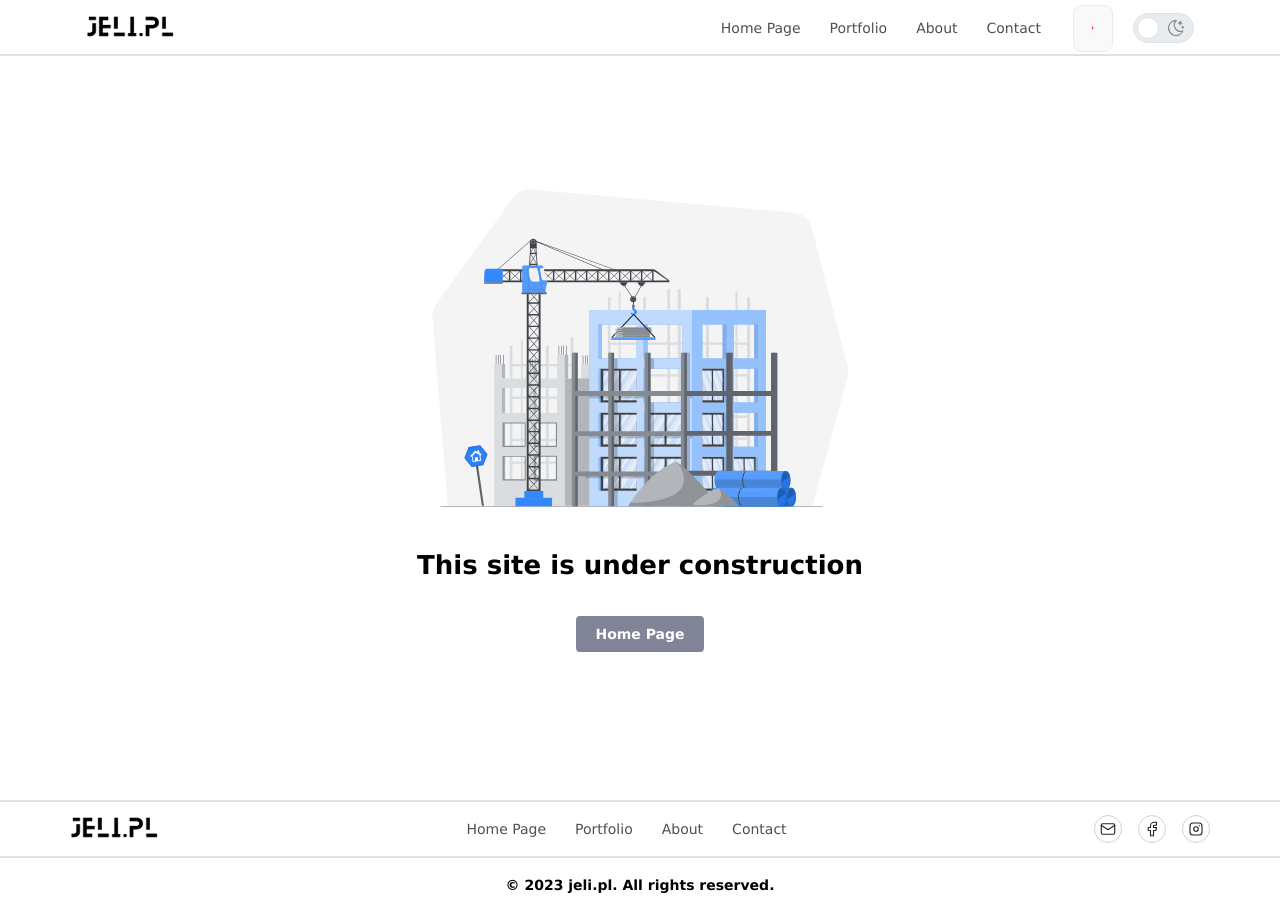
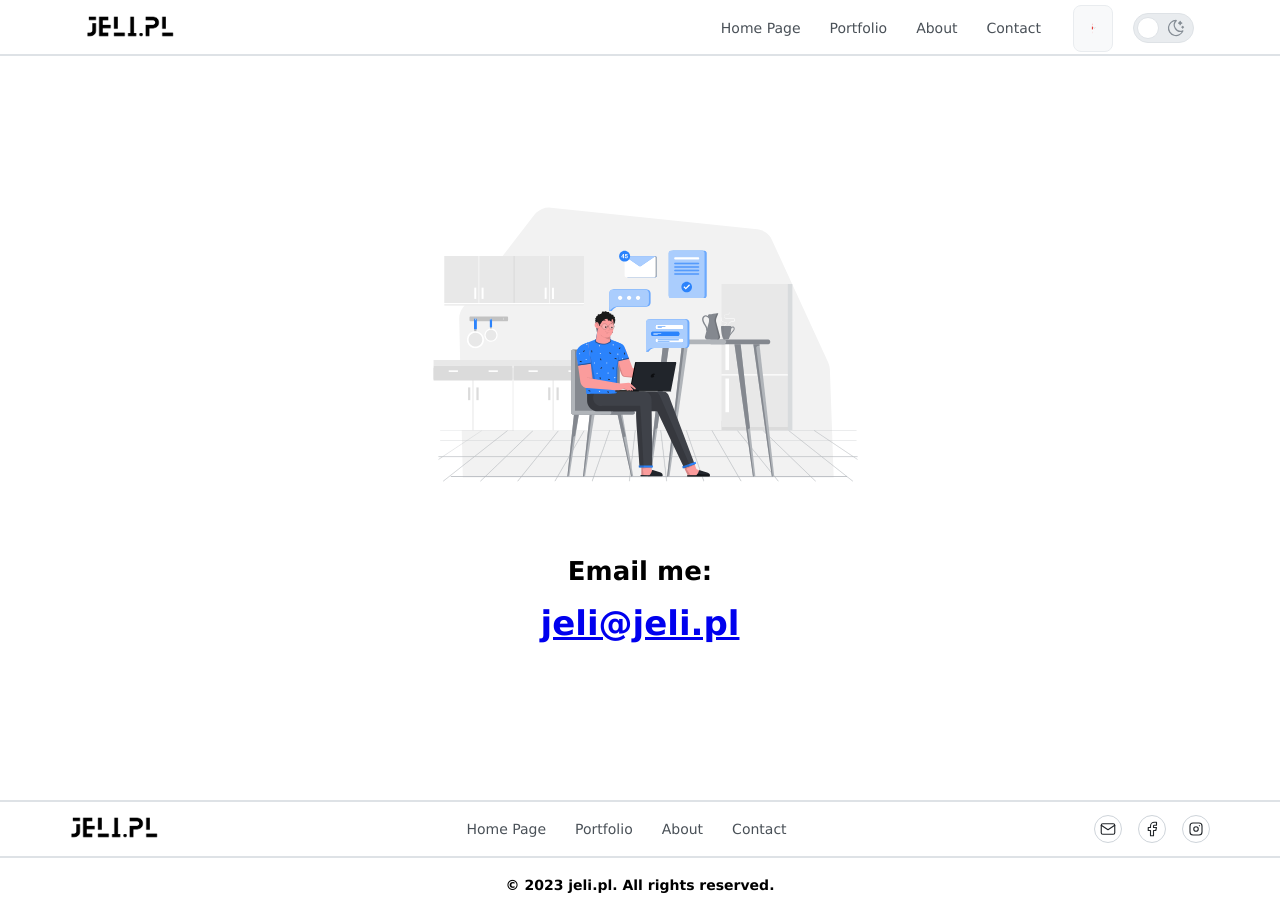
Before and after one commit to jeli-t/jeli.pl, a Next.js app in the folder frontend/: page /en/contact in a window 1280 px wide. Built offline with nearby package versions, Linux system fonts and the light colour scheme.

Commit message:
add ContactSection

```diff
--- a/frontend/app/[locale]/contact/page.tsx
+++ b/frontend/app/[locale]/contact/page.tsx
@@ -1,12 +1,12 @@
 import styles from './page.module.css'
-import { ConstructionSite } from '../../../components/ConstructionSite/ConstructionSite';
+import { ContactSection } from '@/components/ContactSection/ContactSection';
 import { Container } from '@mantine/core';
 
 
 export default function Contact() {
   return (
     <Container fluid>
-      <ConstructionSite></ConstructionSite>
+      <ContactSection></ContactSection>
     </Container>
   )
 }
--- /dev/null
+++ b/frontend/components/ContactSection/ContactSection.module.css
@@ -0,0 +1,8 @@
+.wrapper {
+    height: 100vh;
+    display: flex;
+    flex-direction: column;
+    justify-content: center;
+    align-items: center;
+    text-align: center;
+}
--- /dev/null
+++ b/frontend/components/ContactSection/ContactSection.tsx
@@ -0,0 +1,25 @@
+import { Container, Space, Title } from '@mantine/core';
+import classes from './ContactSection.module.css';
+import {useTranslations} from 'next-intl';
+import Image from 'next/image'
+import contact from './contact.svg';
+
+
+export function ContactSection() {
+  const t = useTranslations('ContactSection');
+
+  return (
+    <Container fluid className={classes.wrapper}>
+        <Image src={contact} alt={t('img')} title={t('img')} loading='eager' height={400} />
+        <Title order={2}>
+          {t('message')}
+        </Title>
+        <Space h={'sm'}></Space>
+        <a href="mailto:jeli@jeli.pl">
+          <Title order={1}>
+              jeli@jeli.pl
+          </Title>
+        </a>
+    </Container>
+  );
+}
--- a/frontend/messages/en.json
+++ b/frontend/messages/en.json
@@ -15,5 +15,9 @@
     "PageNotFound": {
         "message": "Page not found!",
         "button": "Home Page"
+    },
+    "ContactSection": {
+        "img": "Text me",
+        "message": "Email me:"
     }
 }
--- a/frontend/messages/pl.json
+++ b/frontend/messages/pl.json
@@ -15,5 +15,9 @@
     "PageNotFound": {
         "message": "Nie znaleziono strony!",
         "button": "Strona Główna"
+    },
+    "ContactSection": {
+        "img": "Napisz do mnie",
+        "message": "Napisz do mnie:"
     }
 }
```
Also changed, not shown: frontend/components/ContactSection/contact.svg (added).
